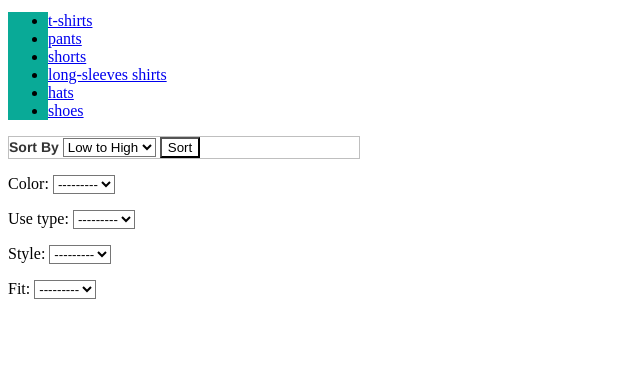
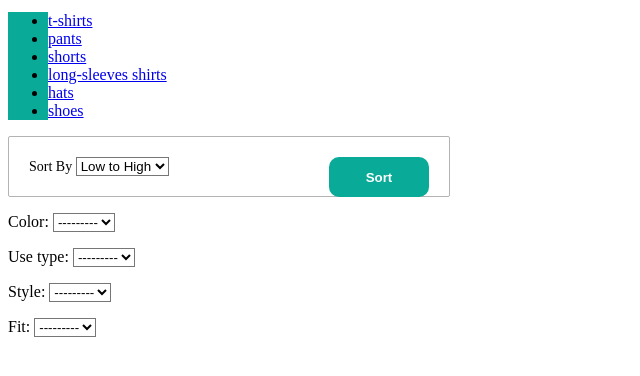
Before and after one commit to giovannicode/djangoseller, a Django app: page /products/list in a window 1280 px wide. Shown: the part 232-608 px from the top of the page, without its empty margins (0-640 px from the left). Run offline with Django 3.2, Linux system fonts and the light colour scheme; data comes from the database, SQL or seed files in the repository; data that the repository does not hold is empty; parts of the project's set-up code (start-up, migrations or seed data) failed here and were passed over; some libraries are stand-ins or nearby versions.

Commit message:
Add submit button styling to mango.css

```diff
--- a/main/static/css/main.css
+++ b/main/static/css/main.css
@@ -14,6 +14,6 @@ ul {
   background-color: white; }
 
 form {
-  width: 350px; }
+  width: 400px; }
 
 /*# sourceMappingURL=main.css.map */
--- a/main/static/css/main.scss
+++ b/main/static/css/main.scss
@@ -25,5 +25,5 @@ ul {
 }
 
 form {
-  width: 350px;
+  width: 400px;
 }
--- a/main/static/css/mango.css
+++ b/main/static/css/mango.css
@@ -1,26 +1,46 @@
 form {
-  border: 1px solid #bfbfbf; }
-  form label {
-    font-family: "Helvetica Neue", Helvetica, Arial, sans-serif;
-    font-size: 14px;
-    color: #333333;
-    font-weight: bold; }
+  border: 1px solid #b3b3b3;
+  border-radius: 2px;
+  padding: 20px;
+  font-size: 14px; }
   form p {
-    box-sizing: border-box;
-    width: inherit; }
+    display: block;
+    margin-bottom: 25px; }
+    form p label {
+      font-family: "Helvetica Neue", Helvetica, Arial, sans-serif;
+      color: #333333;
+      font-weight: bold; }
     form p input {
       float: right; }
       form p input[type="text"] {
-        border: 1px solid #bfbfbf;
+        border: 1px solid #b3b3b3;
         border-radius: 5px;
-        height: 25px; }
+        height: 25px;
+        color: #474747;
+        padding-left: 10px;
+        padding-right: 10px; }
       form p input[type="password"] {
-        border: 1px solid #bfbfbf;
+        border: 1px solid #b3b3b3;
         border-radius: 5px;
-        height: 25px; }
+        height: 25px;
+        color: #474747;
+        padding-left: 10px;
+        padding-right: 10px; }
       form p input[type="email"] {
-        border: 1px solid #bfbfbf;
+        border: 1px solid #b3b3b3;
         border-radius: 5px;
-        height: 25px; }
+        height: 25px;
+        color: #474747;
+        padding-left: 10px;
+        padding-right: 10px; }
+  form button[type="submit"] {
+    float: right;
+    background-color: #09aa97;
+    border: none;
+    width: 100px;
+    height: 40px;
+    border-radius: 10px;
+    color: white;
+    font-weight: bold; }
 
 /*# sourceMappingURL=mango.css.map */
--- a/main/static/css/mango.scss
+++ b/main/static/css/mango.scss
@@ -1,20 +1,27 @@
 @mixin textbox_attr {
-  border: 1px solid hsl(0, 0%, 75%);
+  border: 1px solid hsl(0, 0%, 70%);
   border-radius: 5px;
   height: 25px;
+  color: hsl(0, 0%, 28%);
+  padding-left: 10px;
+  padding-right: 10px;
 }
 
 form {
-  border: 1px solid hsl(0, 0%, 75%);
-  label {
-    font-family: "Helvetica Neue", Helvetica, Arial, sans-serif;
-    font-size: 14px;
-    color: hsl(0, 0%, 20%);
-    font-weight: bold;
-  }
+  border: 1px solid hsl(0, 0%, 70%);
+  border-radius: 2px;
+  padding: 20px;
+  font-size: 14px;
+
   p {
-    box-sizing: border-box;
-    width: inherit;
+    display: block;
+    margin-bottom: 25px;
+
+    label {
+      font-family: "Helvetica Neue", Helvetica, Arial, sans-serif;
+      color: hsl(0, 0%, 20%);
+      font-weight: bold;
+    }
     input {
       float: right;
       &[type="text"] {
@@ -27,5 +34,16 @@ form {
         @include textbox_attr;
       }
     }
+
+  }
+  button[type="submit"] {
+    float: right;
+    background-color: hsl(173, 90%, 35%);
+    border: none;
+    width: 100px;
+    height: 40px;
+    border-radius: 10px;
+    color: white;
+    font-weight: bold;
   }
 }
```
Also changed, not shown: 3 other files.
